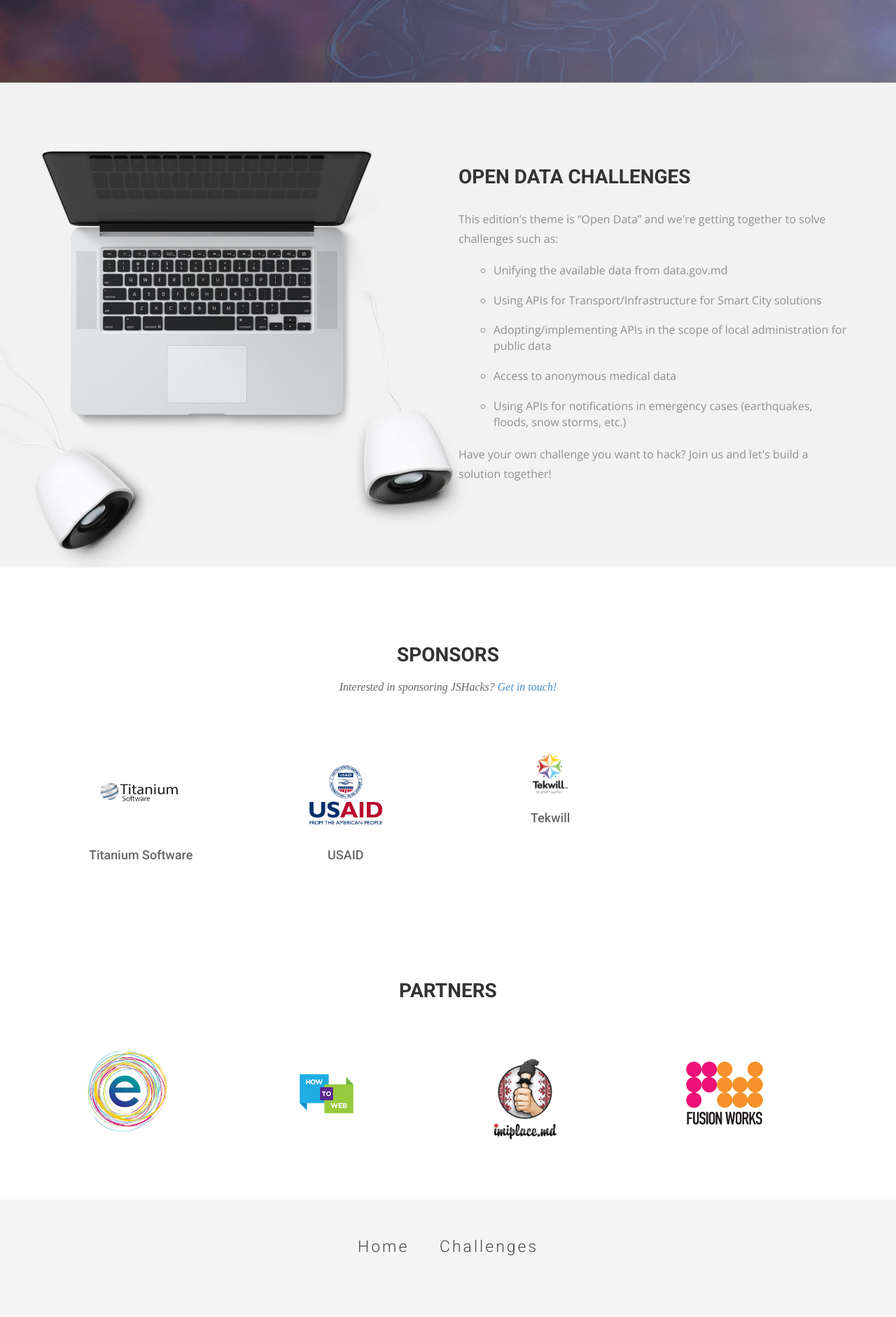
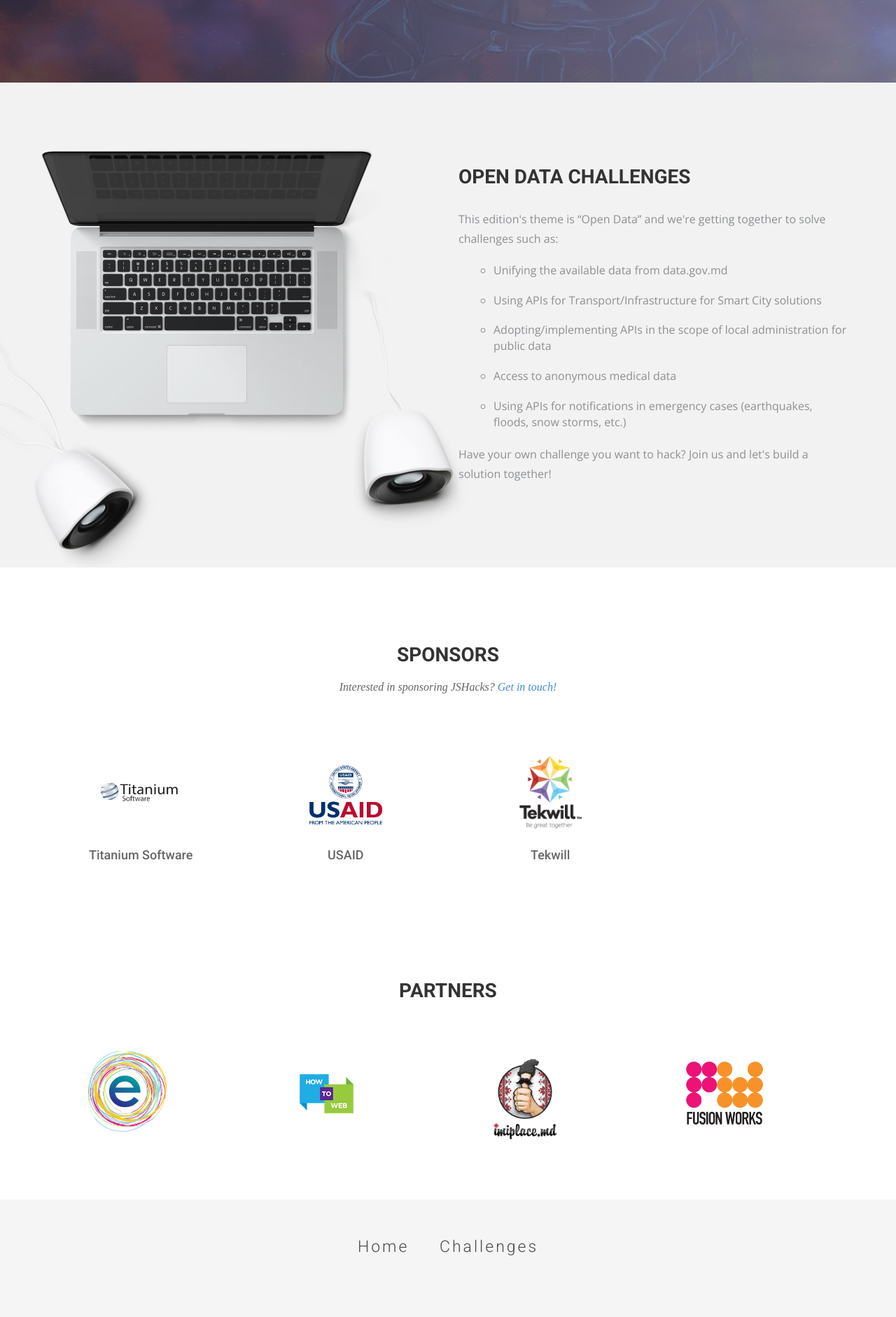
Before and after one commit to js-hacks/chisinau, a Jekyll site: the page built from index.html, in a window 1280 px wide. Shown: the part 862-2744 px from the top of the page at 70% size. Built offline with Jekyll 4.4.1, drawn with Linux system fonts in a browser that asks for light colours; nearby versions of some CDN libraries; some web fonts are replaced.

Commit message:
minor logo fix

```diff
--- a/index.html
+++ b/index.html
@@ -87,19 +87,19 @@ permalink: /
     <div class="row">
       <div class="col-md-3">
         <div class="service-item">
-          <img src="{{ site.baseurl }}/img/logos/ts-logo.png" alt="Titanium Software" style="width:120px"/>
+          <img src="{{ site.baseurl }}/img/logos/ts-logo.png" alt="Titanium Software" style="height:120px"/>
           <h4>Titanium Software</h4>
          </div>
       </div>
       <div class="col-md-3">
         <div class="service-item">
-          <img src="{{ site.baseurl }}/img/logos/usaid-logo.png" alt="USAID" style="width:120px"/>
+          <img src="{{ site.baseurl }}/img/logos/usaid-logo.png" alt="USAID" style="height:120px"/>
           <h4>USAID</h4>
         </div>
       </div>
       <div class="col-md-3">
         <div class="service-item">
-          <img src="{{ site.baseurl }}/img/logos/tekwill-logo.png" alt="Tekwill" style="width:120px"/>
+          <img src="{{ site.baseurl }}/img/logos/tekwill-logo.png" alt="Tekwill" style="height:120px"/>
           <h4>Tekwill</h4>
         </div>
       </div>
```
